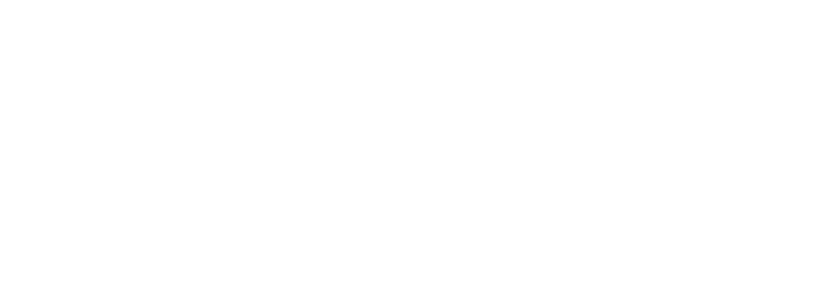
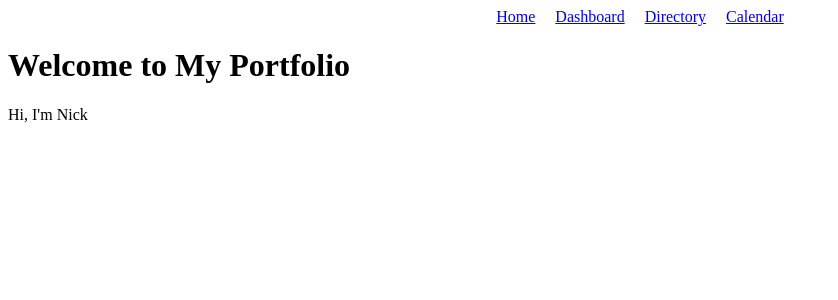
Before and after one commit to jvrieger/launch25-swe-week1-team3, a React (Vite) app in the folder jefferson-elementary/: page /calendar in a window 1280 px wide. Shown: the top 300 px of the page, without its empty margins (0-838 px from the left). Built offline with nearby package versions, Linux system fonts and the light colour scheme.

Commit message:
initial commit

```diff
--- a/jefferson-elementary/src/App.jsx
+++ b/jefferson-elementary/src/App.jsx
@@ -1,10 +1,21 @@
-import { useState } from 'react'
+import React from 'react'
+import { Routes, Route } from 'react-router-dom'
+import Navbar from './components/Navbar'
+import Home from './routes/Home'
+import Calendar from './routes/Calendar'
+import Directory from './routes/Directory'
+import Dashboard from './routes/Dashboard'
 
 function App() {
-  const [count, setCount] = useState(0)
-
   return (
     <>
+      <Navbar />
+      <Routes>
+        <Route path="/" element={<Home />} />
+        <Route path="/dashboard" element={<Dashboard />} />
+        <Route path="/directory" element={<Directory />} />
+        <Route path="/calendar" element={<Calendar />} />
+      </Routes>
     </>
   )
 }
--- /dev/null
+++ b/jefferson-elementary/src/components/Navbar.jsx
@@ -0,0 +1,17 @@
+import React from 'react'
+import { Link } from 'react-router-dom'
+
+const Navbar = () => {
+    return (
+        <nav>
+            <ul>
+                <li><Link to="/">Home</Link></li>
+                <li><Link to="/dashboard">Dashboard</Link></li>
+                <li><Link to="/directory">Directory</Link></li>
+                <li><Link to="/calendar">Calendar</Link></li>
+            </ul>
+        </nav>
+    )
+}
+
+export default Navbar
--- /dev/null
+++ b/jefferson-elementary/src/index.css
@@ -0,0 +1,16 @@
+nav {
+  width: 100%;
+  position: sticky;
+  top: 0;
+  z-index: 1000;
+}
+
+nav ul {
+  list-style: none;
+  display: flex;
+  justify-content: center;
+  align-items: center;
+  gap: 20px;
+  margin: 0;
+  padding: 0;
+}
--- a/jefferson-elementary/src/main.jsx
+++ b/jefferson-elementary/src/main.jsx
@@ -1,9 +1,13 @@
-import { StrictMode } from 'react'
-import { createRoot } from 'react-dom/client'
+import React from 'react'
+import ReactDOM from 'react-dom/client'
+import { BrowserRouter } from 'react-router-dom'
+import './index.css'
 import App from './App.jsx'
 
-createRoot(document.getElementById('root')).render(
-  <StrictMode>
-    <App />
-  </StrictMode>,
+ReactDOM.createRoot(document.getElementById('root')).render(
+  <React.StrictMode>
+    <BrowserRouter>
+      <App />
+    </BrowserRouter>
+  </React.StrictMode>
 )
--- /dev/null
+++ b/jefferson-elementary/src/routes/Calendar.jsx
@@ -0,0 +1,12 @@
+import React from 'react'
+
+const Calendar = () => {
+    return (
+        <div>
+            <h1>Welcome to My Portfolio</h1>
+            <p>Hi, I'm Nick</p>
+        </div>
+    )
+}
+
+export default Calendar
--- /dev/null
+++ b/jefferson-elementary/src/routes/Dashboard.jsx
@@ -0,0 +1,12 @@
+import React from 'react'
+
+const Dashboard = () => {
+    return (
+        <div>
+            <h1>Welcome to My Portfolio</h1>
+            <p>Hi, I'm Nick</p>
+        </div>
+    )
+}
+
+export default Dashboard
--- /dev/null
+++ b/jefferson-elementary/src/routes/Directory.jsx
@@ -0,0 +1,12 @@
+import React from 'react'
+
+const Directory = () => {
+    return (
+        <div>
+            <h1>Welcome to My Portfolio</h1>
+            <p>Hi, I'm Nick</p>
+        </div>
+    )
+}
+
+export default Directory
--- /dev/null
+++ b/jefferson-elementary/src/routes/Home.jsx
@@ -0,0 +1,12 @@
+import React from 'react'
+
+const Home = () => {
+    return (
+        <div>
+            <h1>Welcome to My Portfolio</h1>
+            <p>Hi, I'm Nick</p>
+        </div>
+    )
+}
+
+export default Home
```
Also changed, not shown: jefferson-elementary/src/components/foo.txt (deleted), jefferson-elementary/src/routes/foo.txt (deleted).
